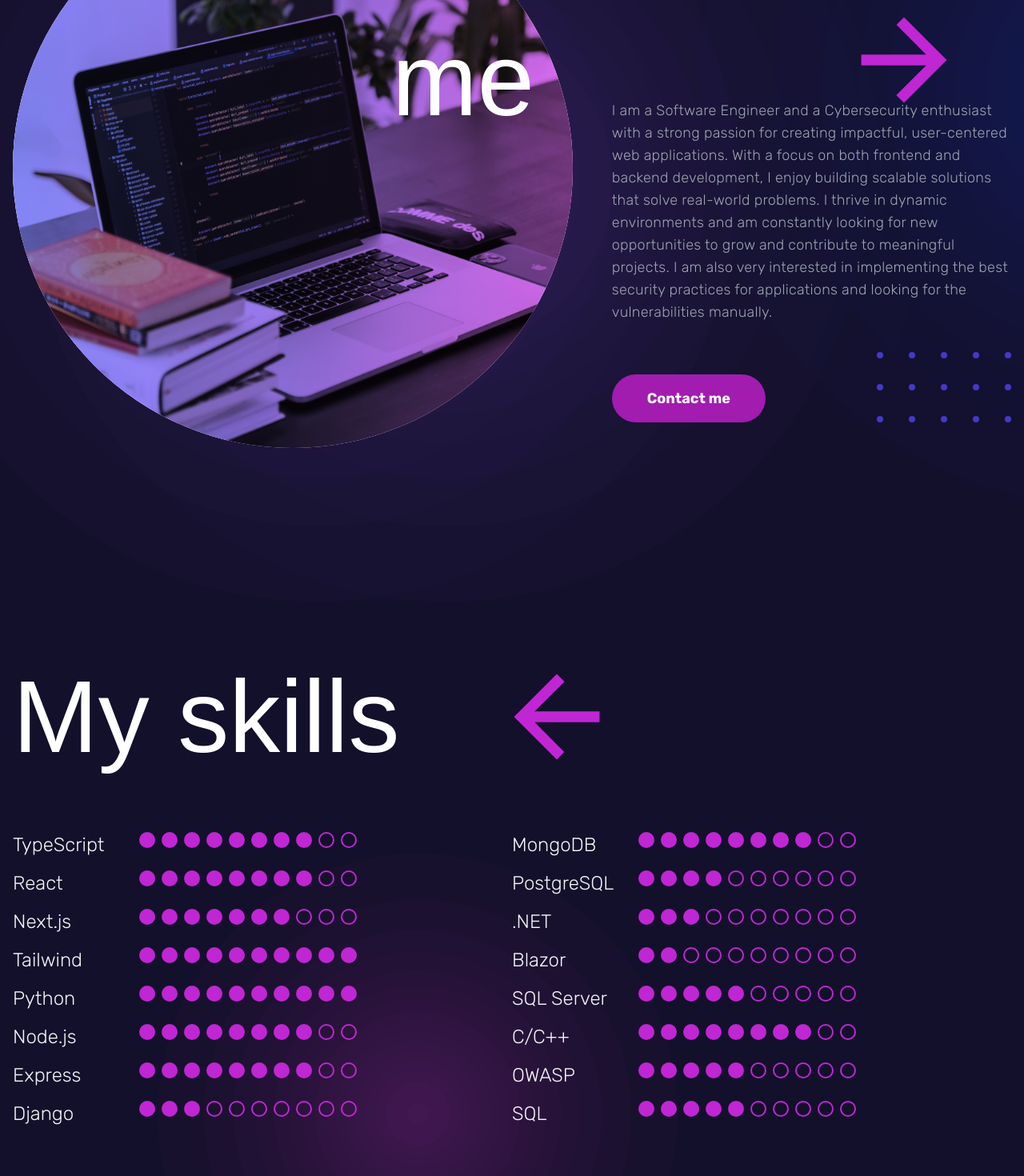
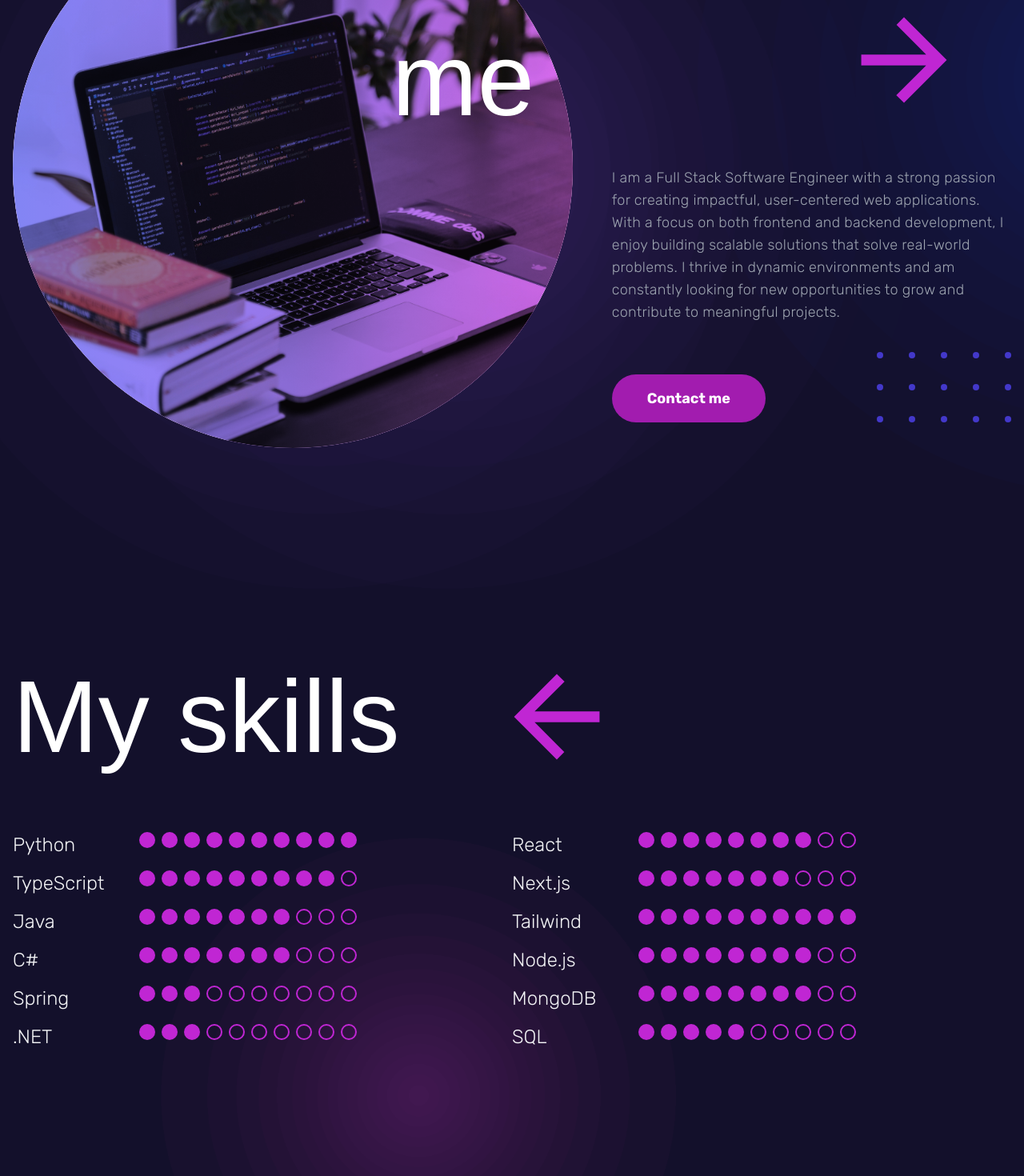
Before and after one commit to kahalagan00/cv-25, a Next.js app: page / in a window 1280 px wide. Shown: the part 1100-2570 px from the top of the page at 80% size. Built offline with nearby package versions, Linux system fonts and the light colour scheme.

Commit message:
Modified some the technical skills section.

```diff
--- a/public/data/skillsData.json
+++ b/public/data/skillsData.json
@@ -1,7 +1,27 @@
 [
   {
+    "skill": "Python",
+    "rating": 10
+  },
+  {
     "skill": "TypeScript",
-    "rating": 8
+    "rating": 9
+  },
+  {
+    "skill": "Java",
+    "rating": 7
+  },
+  {
+    "skill": "C#",
+    "rating": 7
+  },
+  {
+    "skill": "Spring",
+    "rating": 3
+  },
+  {
+    "skill": ".NET",
+    "rating": 3
   },
   {
     "skill": "React",
@@ -16,50 +36,14 @@
     "rating": 10
   },
   {
-    "skill": "Python",
-    "rating": 10
-  },
-  {
     "skill": "Node.js",
     "rating": 8
-  },
-  {
-    "skill": "Express",
-    "rating": 8
-  },
-  {
-    "skill": "Django",
-    "rating": 3
   },
   {
     "skill": "MongoDB",
     "rating": 8
   },
   {
-    "skill": "PostgreSQL",
-    "rating": 4
-  },
-  {
-    "skill": ".NET",
-    "rating": 3
-  },
-  {
-    "skill": "Blazor",
-    "rating": 2
-  },
-  {
-    "skill": "SQL Server",
-    "rating": 5
-  },
-  {
-    "skill": "C/C++",
-    "rating": 8
-  },
-  {
-    "skill": "OWASP",
-    "rating": 5
-  },
-  {
     "skill": "SQL",
     "rating": 5
   }
--- a/src/app/page.tsx
+++ b/src/app/page.tsx
@@ -255,14 +255,12 @@ const AboutSection: React.FC = () => {
         <p
           className={`${rubikRegular.className} my-16 w-[400px] tracking-[.015em] text-gray-400 xl:w-[500px] xl:text-lg`}
         >
-          I am a Software Engineer and a Cybersecurity enthusiast with a strong
-          passion for creating impactful, user-centered web applications. With a
-          focus on both frontend and backend development, I enjoy building
-          scalable solutions that solve real-world problems. I thrive in dynamic
-          environments and am constantly looking for new opportunities to grow
-          and contribute to meaningful projects. I am also very interested in
-          implementing the best security practices for applications and looking
-          for the vulnerabilities manually.
+          I am a Full Stack Software Engineer with a strong passion for creating
+          impactful, user-centered web applications. With a focus on both
+          frontend and backend development, I enjoy building scalable solutions
+          that solve real-world problems. I thrive in dynamic environments and
+          am constantly looking for new opportunities to grow and contribute to
+          meaningful projects.
         </p>
         <Link
           href="/contact"
```
